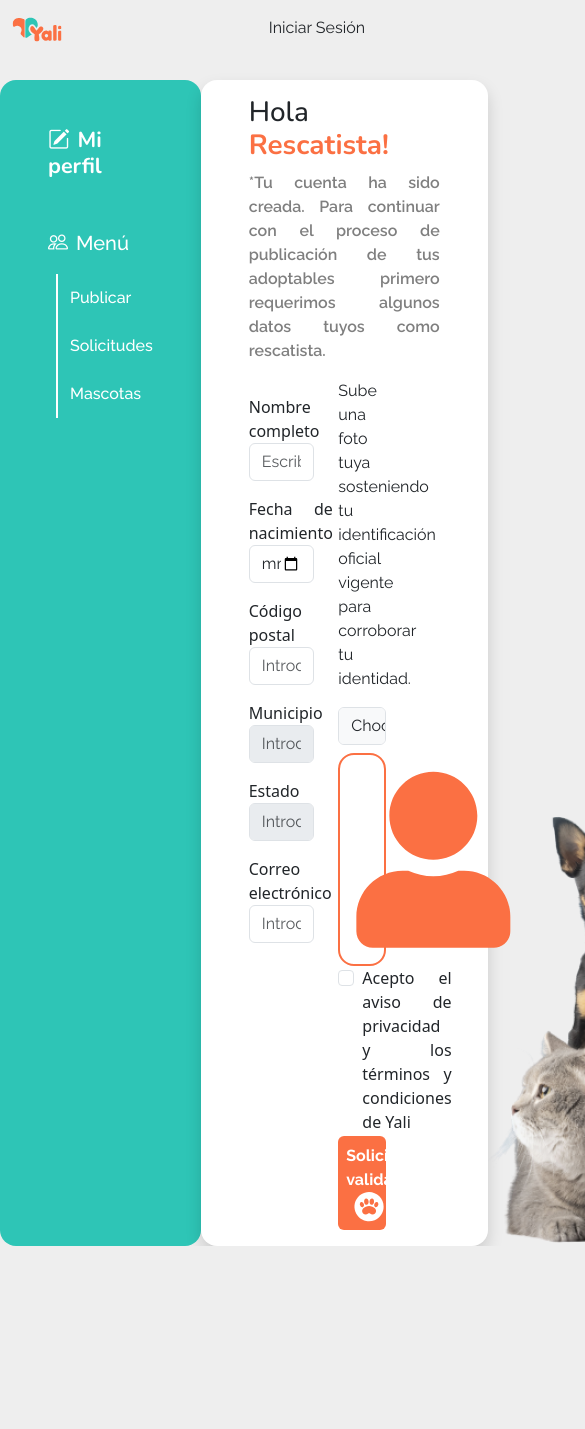
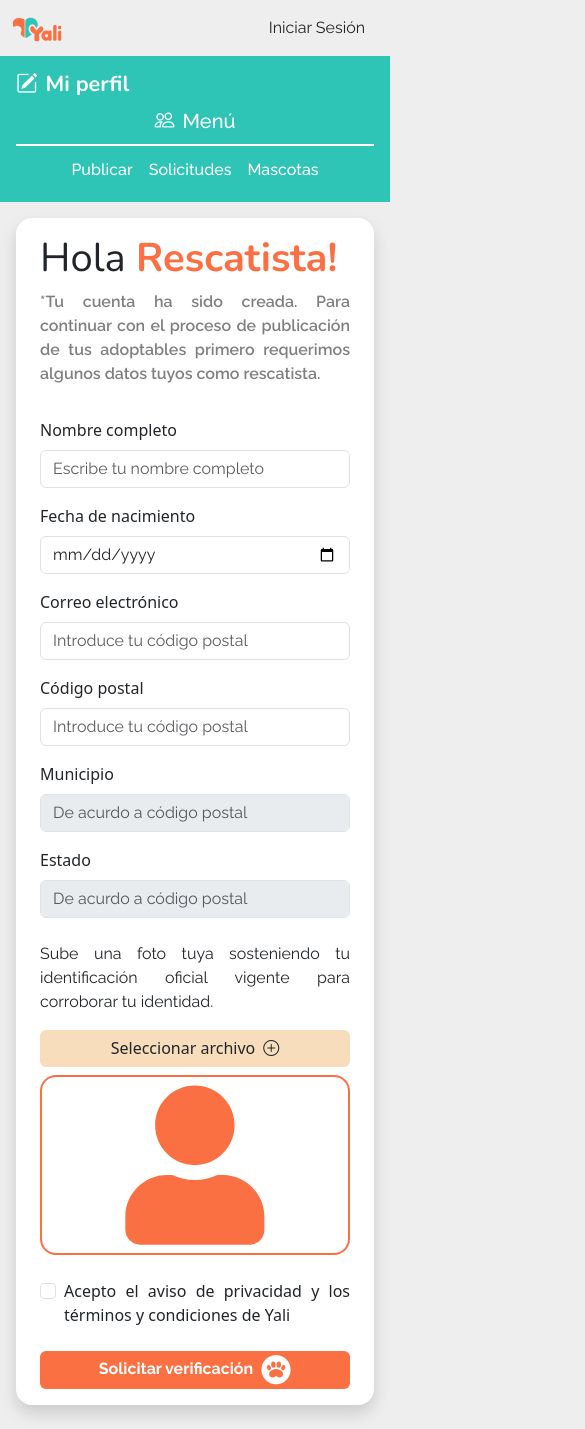
Before and after one commit to AdopcionYali/projectYali, a Next.js app: page /dashboard/rescatist in a window 390 px wide. Shown: the top 1429 px of the page, 585 px wide, since content can reach past the window. Before the commit the page ends 1246 px from the top, so only its background shows below. Built offline with nearby package versions, Linux system fonts and the light colour scheme.

Commit message:
feat: mobile version

```diff
--- a/pages/dashboard/rescatist.jsx
+++ b/pages/dashboard/rescatist.jsx
@@ -1,11 +1,12 @@
 import Image from 'next/image'
+import { useState } from 'react'
 import { useForm } from 'react-hook-form'
+import { useAuth } from '@/contexts/auth.context'
 import Navbar from '@/components/Navbar'
 import styles from '@/styles/DashRescatist.module.scss'
 import dogFingerprint from '@/public/icon-dog-fingerprint.svg'
 import dogs from '@/public/dogs-dashboard-rescatist.png'
 import iconUser from '@/public/icon-user.svg'
-import { useAuth } from '@/contexts/auth.context'
 
 const inputs = [
   {
@@ -21,6 +22,12 @@ const inputs = [
     placeholder: 'Introduce tu fecha de nacimiento',
   },
   {
+    label: 'Correo electrónico',
+    name: 'email',
+    type: 'email',
+    placeholder: 'Introduce tu código postal',
+  },
+  {
     label: 'Código postal',
     name: 'zipcode',
     type: 'text',
@@ -30,26 +37,20 @@ const inputs = [
     label: 'Municipio',
     name: 'town',
     type: 'select',
-    placeholder: 'Introduce tu municipio',
-    active: true
+    placeholder: 'De acurdo a código postal',
+    active: true,
   },
   {
     label: 'Estado',
     name: 'phone',
     type: 'text',
-    placeholder: 'Introduce tu estado',
-    active: true
-  },
-  {
-    label: 'Correo electrónico',
-    name: 'email',
-    type: 'email',
-    placeholder: 'Introduce tu código postal',
+    placeholder: 'De acurdo a código postal',
+    active: true,
   },
 ]
 
 export default function Rescatist() {
-
+  const [previewImg, setPreviewImg] = useState('')
   const { user } = useAuth()
 
   const {
@@ -60,36 +61,44 @@ export default function Rescatist() {
   } = useForm()
 
   const onSubmit = () => {
-    console.log('ENVIADO');
-    console.log(getValues());
+    console.log('ENVIADO')
+    console.log(getValues())
   }
 
   return (
     <>
       <Navbar />
       <main
-        className={`vw-100 mt-4 d-flex justify-content-evenly ${styles.main}`}
+        className={`vw-100 mt-lg-4 d-flex flex-column flex-lg-row justify-content-evenly ${styles.main}`}
       >
-        <aside className={`${styles.lateral_menu} bg-color-secondary col-lg-2 text-white rounded-4 px-5 py-5`}>
-          <h4 className='w-700 mb-5'>
+        <aside
+          className={`${styles.lateral_menu} bg-color-secondary col-12 px-3 py-3 col-lg-2 text-white rounded-4 px-lg-5 py-lg-5`}
+        >
+          <h4 className='w-700 mb-lg-5'>
             <i className='bi bi-pencil-square me-2'></i>
             Mi perfil
           </h4>
-          <p className='fs-5'>
+          <p className='fs-5 m-0 m-lg-auto text-center text-lg-start'>
             <i className='bi bi-people me-2'></i>
             Menú
           </p>
-          <div className='d-flex flex-column ms-2'>
-            <button className='ms-1 my-2 ps-2 py-1 rounded-2'>Publicar</button>
-            <button className='ms-1 my-2 ps-2 py-1 rounded-2'>Solicitudes</button>
-            <button className='ms-1 my-2 ps-2 py-1 rounded-2'>Mascotas</button>
+          <div className='d-flex flex-lg-column mt-2 pt-2 mt-lg-auto pt-lg-auto ms-lg-2'>
+            <button className='ms-0 text-center text-lg-start ms-lg-1 my-lg-2 ps-lg-2 py-1 rounded-2'>
+              Publicar
+            </button>
+            <button className='ms-0 text-center text-lg-start ms-lg-1 my-lg-2 ps-lg-2 py-1 rounded-2'>
+              Solicitudes
+            </button>
+            <button className='ms-0 text-center text-lg-start ms-lg-1 my-lg-2 ps-lg-2 py-1 rounded-2'>
+              Mascotas
+            </button>
           </div>
         </aside>
 
-        <section className='bg-white-1 col-lg-8 rounded-4 px-5 py-3 shadow'>
+        <section className='bg-white-1 col-lg-8 rounded-4 mx-3 mx-lg-0 px-4 px-lg-5 py-3 shadow'>
           <form onSubmit={handleSubmit(onSubmit)}>
-            <h1 className='w-500'>
-              Hola <span className='w-700 color-primary'>Rescatista!</span>
+            <h1 className='w-400'>
+              Hola <span className='w-700 color-primary'>Rescatista! </span>
             </h1>
             <p className='w-600 text-black-50'>
               *Tu cuenta ha sido creada. Para continuar con el proceso de
@@ -98,13 +107,10 @@ export default function Rescatist() {
             </p>
 
             <div className='row d-flex'>
-              <article className='col-5 d-flex flex-column'>
+              <article className='col-12 col-lg-5 d-flex flex-column'>
                 {inputs.map(({ name, type, label, placeholder, active }, i) => (
-                  <div
-                    className='form-group mt-3'
-                    key={`input-${name}-${i}`}
-                  >
-                    <label className='fw-normal' htmlFor={name}>
+                  <div className='form-group mt-3' key={`input-${name}-${i}`}>
+                    <label className='fw-normal mb-2 mb-lg-auto' htmlFor={name}>
                       {label}
                     </label>
                     <input
@@ -113,32 +119,45 @@ export default function Rescatist() {
                       id={name}
                       placeholder={placeholder}
                       disabled={active}
-                      { ...register(name, { required: true }) }
+                      {...register(name, { required: true })}
                     />
                   </div>
                 ))}
               </article>
 
-              <article className='col-4 d-flex flex-column justify-content-between'>
-                <div className='form-group'>
-                  <p className='text-justify'>
-                    Sube una foto tuya sosteniendo tu identificación oficial
-                    vigente para corroborar tu identidad.
-                  </p>
-                  <input type='file' className='form-control my-2' { ...register('photoIdUrl', { required:true } ) } />
-                  <div className={`${styles.logo_user_container} rounded-4 p-3`}>
-                    <img
-                      src={iconUser.src}
-                      alt='user-image'
-                    />
-                  </div>
+              <article className='col-12 col-lg-4 d-flex flex-column justify-content-between'>
+                <p className='mt-4 mt-lg-auto'>
+                  Sube una foto tuya sosteniendo tu identificación oficial
+                  vigente para corroborar tu identidad.
+                </p>
+                <div className={`${styles.input_file_container} rounded-2 mb-2 d-flex align-items-center justify-content-center`}>
+                  <label htmlFor="photoIdUrl">Seleccionar archivo</label>
+                  <i className="bi bi-plus-circle ms-2" />
+                  <input
+                    id='photoIdUrl'
+                    type='file'
+                    className='form-control'
+                    {...register('photoIdUrl', { required: true })}
+                    onChange={(e) => {
+                      setPreviewImg(URL.createObjectURL(e.target.files[0]))
+                    }}
+                  />
                 </div>
-                <div className='form-check'>
+                <div
+                  className={`${styles.logo_user_container} p-2 rounded-4`}
+                >
+                  <img
+                    src={previewImg || iconUser.src}
+                    alt='user-image'
+                    className='rounded-4'
+                  />
+                </div>
+                <div className='form-check my-4 my-lg-auto'>
                   <input
                     id='privacy'
                     type='checkbox'
                     className='form-check-input'
-                    { ...register('privacy', { required: true }) }
+                    {...register('privacy', { required: true })}
                   />
                   <label htmlFor='privacy' className='form-check-label'>
                     Acepto el aviso de privacidad y los términos y condiciones
@@ -148,10 +167,10 @@ export default function Rescatist() {
                 <div className='form-group'>
                   <button
                     type='submit'
-                    className='bg-color-primary text-white w-100 rounded-2 py-2 px-2 btn_validation fw-bold border-0'
-                    onClick={ (e) => console.log(isValid) }
+                    className='bg-color-primary text-white w-100 rounded-2 py-1 px-2 btn_validation fw-bold border-0'
+                    onClick={(e) => console.log(isValid)}
                   >
-                    Solicitar validación
+                    Solicitar verificación
                     <Image
                       src={dogFingerprint.src}
                       width={30}
--- a/styles/DashRescatist.module.scss
+++ b/styles/DashRescatist.module.scss
@@ -35,12 +35,35 @@ $tertiary-color: #F7DDBC;
     div {
       &.logo_user_container {
         width: 100% !important;
+        height: fit-content;
         border: 2px solid $primary-color;
         text-align: center;
+        position: relative;
         img {
+          min-height: 10rem;
+          max-height: 10rem;
+          width: 100%;
           object-fit: contain;
+          object-position: center;
         }
       }
+
+      .input_file_container {
+        position: relative;
+        height: 2.3rem;
+        background-color: $tertiary-color;
+        transition: top 0.25s linear;
+        input {
+          position: absolute;
+          top: 0;
+          z-index: 1;
+          opacity: 0;
+        }
+        &:active {
+          top: 3px;
+        }
+      }
+
     }
 
     button {
@@ -59,3 +82,35 @@ $tertiary-color: #F7DDBC;
   left: -150%;
   z-index: 1;
 }
+
+@media screen and (max-width: 992px) {
+  .main {
+    .lateral_menu {
+      margin-bottom: 1rem;
+      border-radius: 0% !important;
+      div {
+        border-left: none;
+        border-top: 2px solid white;
+        justify-content: center;
+        button {
+          transition: background-color 0.2s linear, color 0.2s linear;
+          width: auto;
+          padding: 0 0.5rem;
+          &:hover {
+            background-color: $hover-lateral-menu;
+            color: $secondary-color;
+          }
+        }
+      }
+    }
+
+    section {
+      h1 {
+        font-size: 2.5rem;
+      }
+
+      margin-bottom: 1.5rem;
+
+    }
+  }
+}
```
